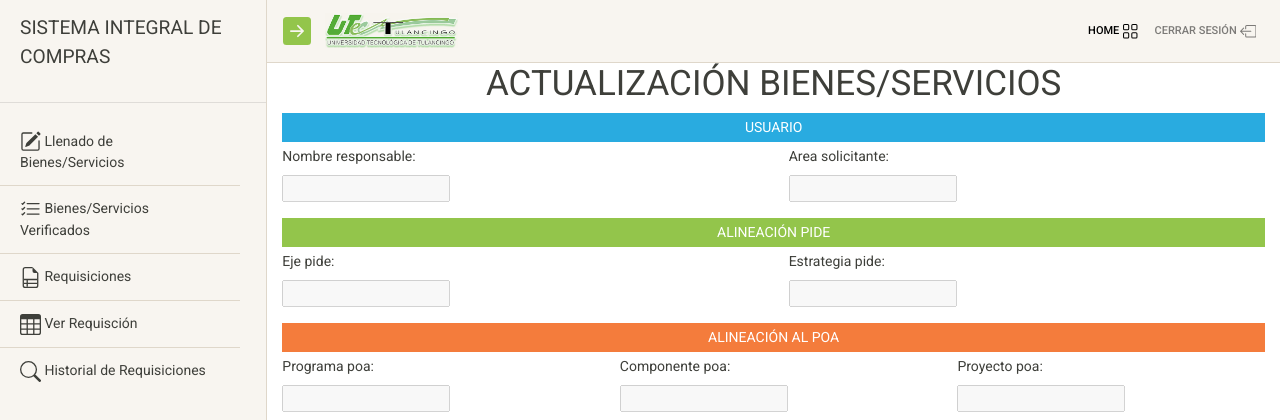
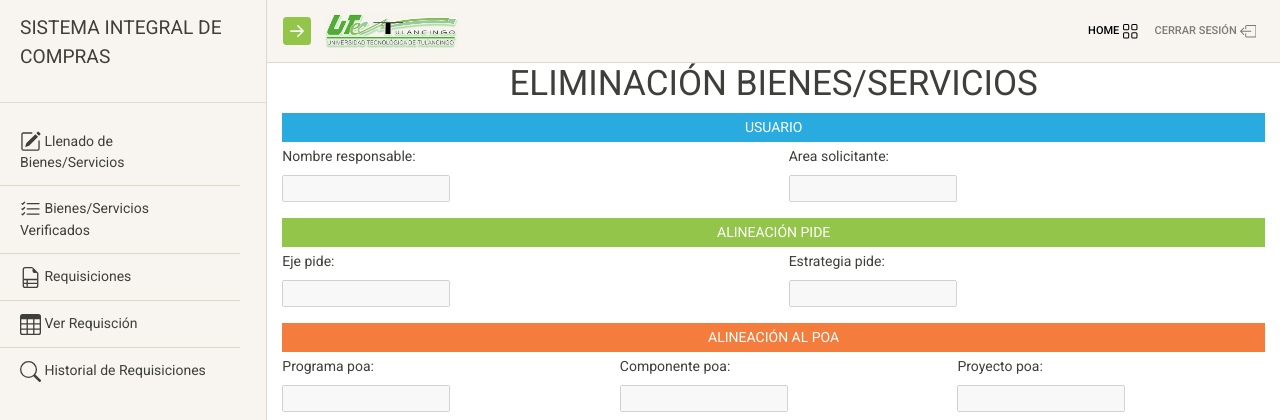
Before and after one commit to DMichelA/Sistema-Integral-de-Compras-SIC, a Django app: template templates/usuario/delete.html in a window 1280 px wide. Shown: the top 420 px of the page. Run offline with Django 3.2, Linux system fonts and the light colour scheme; the template is opened without the code that fills it, so the values that code supplies are empty, except form fields; tables that the repository leaves empty hold one stand-in row (values such as "Sample post"); form fields are guessed from the names that the template uses; some libraries are stand-ins or nearby versions.

Commit message:
Name correction

```diff
--- a/templates/usuario/delete.html
+++ b/templates/usuario/delete.html
@@ -85,7 +85,7 @@ Bienes | Servicios
 {% block content %}
 <form method="POST">
     {% csrf_token %}
-    <h1 class="text-center">ACTUALIZACIÓN BIENES/SERVICIOS</h1>
+    <h1 class="text-center">ELIMINACIÓN BIENES/SERVICIOS</h1>
     <div class="p-1 mb-1 bg-info text-white text-center">USUARIO</div>
     <div class="row">
         <div class="col-md-6 col-md-offset-6">
```
